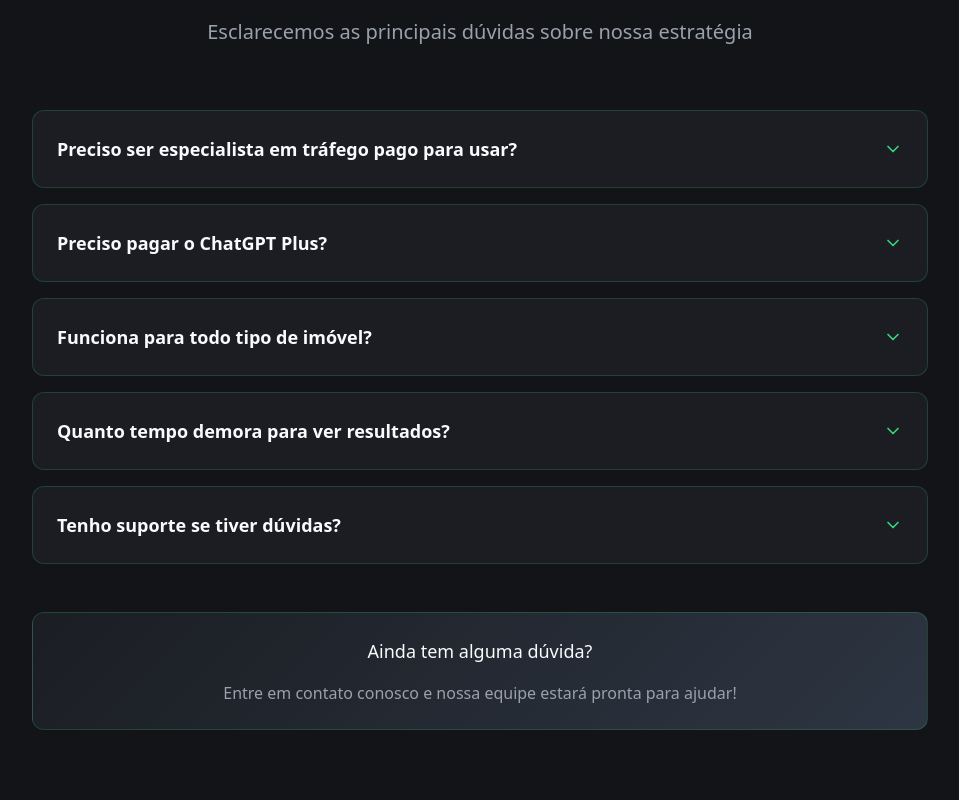
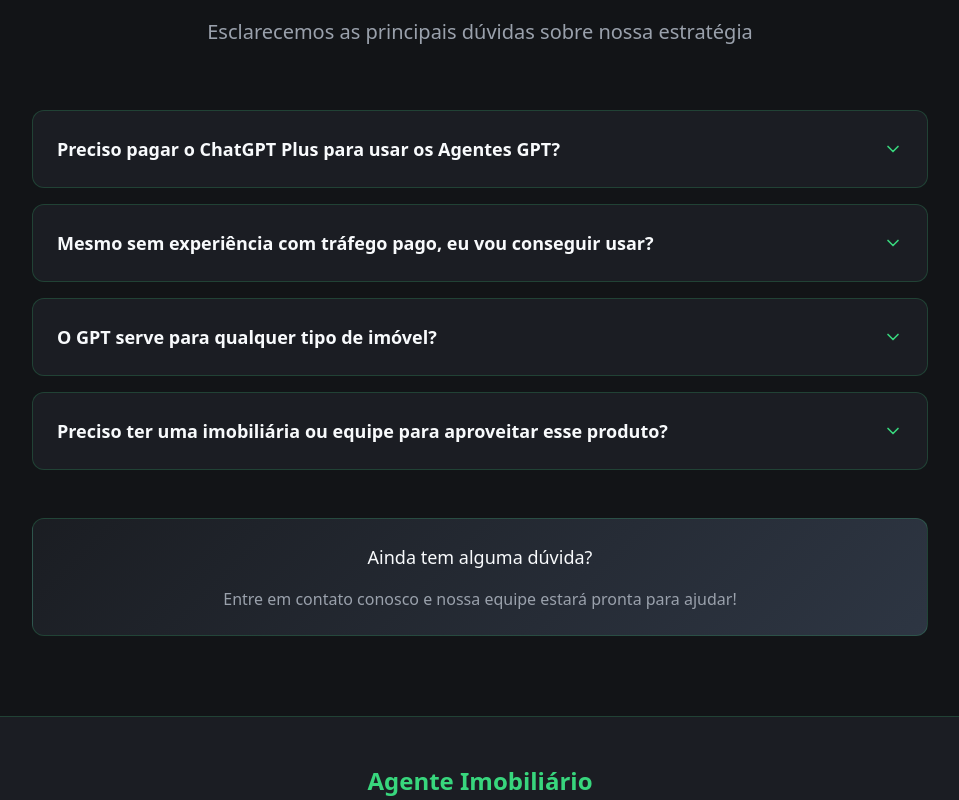
Before and after one commit to Peixoto16/corretor-gpt-ignite, a React (Vite) app: page / in a window 1280 px wide. Shown: the part 6440-7240 px from the top of the page, without its empty margins (160-1119 px from the left). Built offline with nearby package versions, Linux system fonts and the light colour scheme.

Commit message:
Atualiza FAQ e rodapé
Atualiza as informações do FAQ e do rodapé com os novos conteúdos fornecidos.

```diff
--- a/src/components/sections/FAQSection.tsx
+++ b/src/components/sections/FAQSection.tsx
@@ -3,24 +3,20 @@ import { ChevronDown, ChevronUp, HelpCircle } from "lucide-react";
 
 const faqs = [
   {
-    question: "Preciso ser especialista em tráfego pago para usar?",
-    answer: "Não! Nossa estratégia foi desenvolvida justamente para corretores que não têm conhecimento técnico em tráfego. O sistema GPT faz todo o trabalho pesado, você só precisa copiar e colar as estruturas criadas."
+    question: "Preciso pagar o ChatGPT Plus para usar os Agentes GPT?",
+    answer: "Não. Os nossos Agentes GPT funcionam normalmente no plano gratuito do ChatGPT."
   },
   {
-    question: "Preciso pagar o ChatGPT Plus?",
-    answer: "Sim, é necessário ter o ChatGPT Plus para acessar os agentes GPT personalizados. O investimento de R$20/mês no ChatGPT Plus se paga facilmente com uma única venda extra que você fizer usando nossa estratégia."
+    question: "Mesmo sem experiência com tráfego pago, eu vou conseguir usar?",
+    answer: "Sim. O GPT foi feito até para os iniciantes conseguirem subir as suas campanhas. Ele guia você passo a passo e ainda temos vídeo aulas práticas te mostrando o caminho completo, mesmo que nunca tenha subido um anúncio."
   },
   {
-    question: "Funciona para todo tipo de imóvel?",
-    answer: "Sim! Nossa estratégia funciona para qualquer tipo de imóvel: apartamentos, casas, terrenos, imóveis comerciais, lançamentos, usados, etc. O sistema se adapta ao seu nicho e público específico."
+    question: "O GPT serve para qualquer tipo de imóvel?",
+    answer: "Sim. Você pode usar o GPT para QUALQUER tipo de imóvel ou campanhas. Lançamentos, Imóveis de Terceiros, Imóveis como Investimento… desde MCMV até o Alto Luxo. Ele ajuda a definir o público ideal e adaptar sua campanha para o tipo de imóvel que você tem."
   },
   {
-    question: "Quanto tempo demora para ver resultados?",
-    answer: "Muitos alunos começam a ver os primeiros leads qualificados nas primeiras semanas. O importante é seguir exatamente o que ensinamos e ter consistência na aplicação."
-  },
-  {
-    question: "Tenho suporte se tiver dúvidas?",
-    answer: "Sim! Você terá acesso ao nosso suporte dedicado, grupo de alunos e aulas ao vivo para tirar todas as suas dúvidas e garantir o seu sucesso."
+    question: "Preciso ter uma imobiliária ou equipe para aproveitar esse produto?",
+    answer: "Não. O GPT foi pensado principalmente para corretores autônomos e pequenas equipes. Ele reduz a necessidade de ter agência ou um time de marketing interno."
   }
 ];
 
--- a/src/components/sections/FooterSection.tsx
+++ b/src/components/sections/FooterSection.tsx
@@ -44,7 +44,7 @@ const FooterSection = () => {
             <div className="pt-8 border-t border-primary/20">
               <div className="flex flex-col md:flex-row items-center justify-between gap-4">
                 <p className="text-sm text-muted-foreground">
-                  © 2024 New Media. Todos os direitos reservados.
+                  Todos os Direitos Reservados © Um Produto do Grupo New Media Marketing LTDA - CNPJ: 55.970.171/0001-35
                 </p>
 
                 <div className="flex items-center gap-4 text-sm text-muted-foreground">
```
